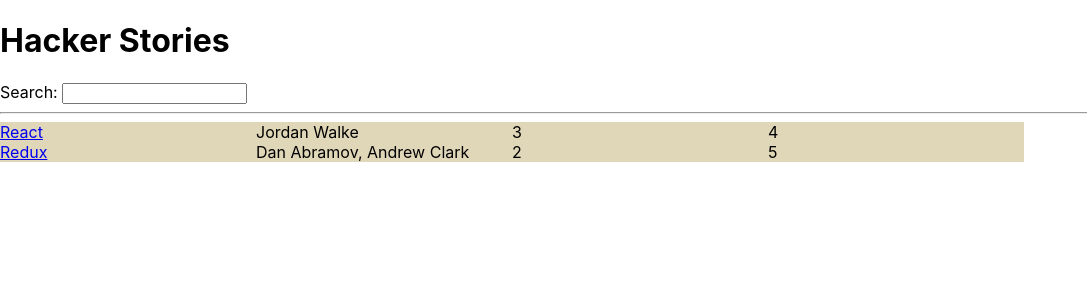
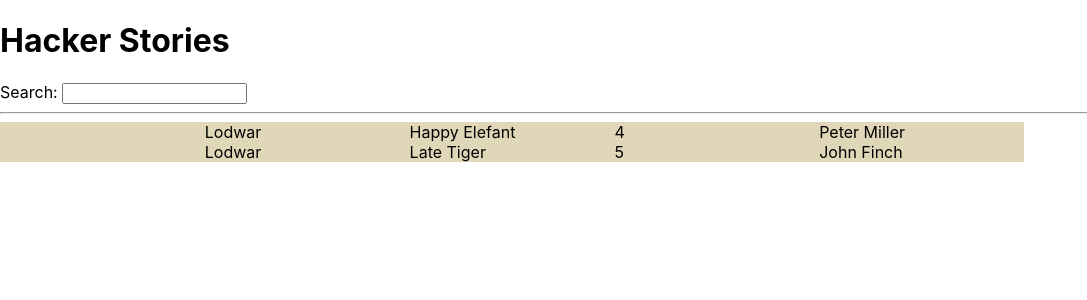
Before and after one commit to mmaruniak/s-rji-hacker-stories, a React (Create React App) app: page / in a window 1280 px wide. Shown: the top 300 px of the page, without its empty margins (0-1087 px from the left). Built offline with nearby package versions, Linux system fonts and the light colour scheme.

Commit message:
Create restaurant list

```diff
--- a/src/App.js
+++ b/src/App.js
@@ -1,22 +1,20 @@
 import React from "react";
 import "./App.css";
 
-const list = [
+const restaurantList = [
   {
-    title: "React",
-    url: "https://reactjs.org/",
-    author: "Jordan Walke",
-    num_comments: 3,
-    points: 4,
+    name: "Happy Elefant",
+    location: "Lodwar",
+    owner: "Peter Miller",
+    stars: 4,
     objectID: 0,
   },
   {
-    title: "Redux",
-    url: "https://redux.js.org/",
-    author: "Dan Abramov, Andrew Clark",
-    num_comments: 2,
-    points: 5,
-    objectID: 1,
+    name: "Late Tiger",
+    location: "Lodwar",
+    owner: "John Finch",
+    stars: 5,
+    objectID: 0,
   },
 ];
 
@@ -27,15 +25,16 @@
       <label htmlFor="search">Search: </label>
       <input id="search" type="text" />
       <hr />
-      {list.map(function (item) {
+      {restaurantList.map(function (item) {
         return (
           <div key={item.objectID} className="container">
             <span>
               <a href={item.url}>{item.title}</a>
             </span>
-            <span>{item.author}</span>
-            <span>{item.num_comments}</span>
-            <span>{item.points}</span>
+            <span>{item.location}</span>
+            <span>{item.name}</span>
+            <span>{item.stars}</span>
+            <span>{item.owner}</span>
           </div>
         );
       })}
```
